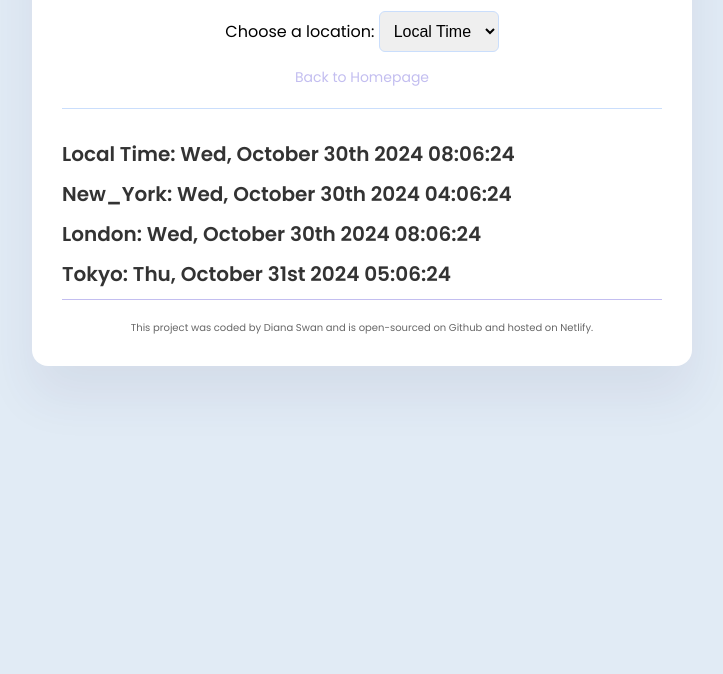
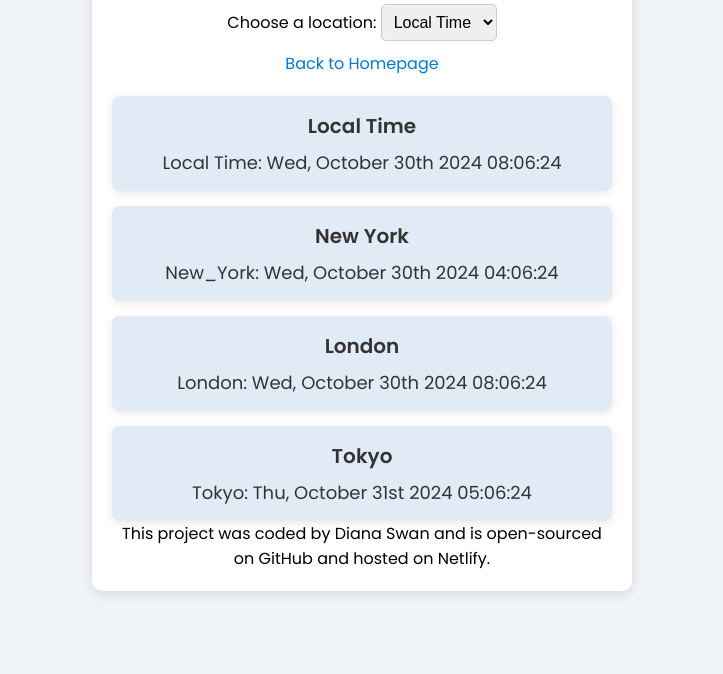
Before and after one commit to DianaSwan/worldclockplusaddonweek2, a website: page index.html in a window 1280 px wide. Shown: the part 126-800 px from the top of the page, without its empty margins (278-1001 px from the left). Drawn offline with Linux system fonts and the light colour scheme.

Commit message:
Chnaged styling to have time card and time card titles

```diff
--- a/index.html
+++ b/index.html
@@ -5,7 +5,10 @@
     <meta name="viewport" content="width=device-width, initial-scale=1.0" />
     <meta http-equiv="X-UA-Compatible" content="ie=edge" />
     <title>swanworldclock</title>
-    <link href="https://fonts.googleapis.com/css2?family=Poppins:wght@400;600&display=swap" rel="stylesheet" />
+    <link
+      href="https://fonts.googleapis.com/css2?family=Poppins:wght@400;600&display=swap"
+      rel="stylesheet"
+    />
     <link rel="stylesheet" href="src/styles.css" />
   </head>
   <body>
@@ -25,15 +28,38 @@
       </header>
       <main>
         <div class="time-display">
-          <h2 id="local-time">Local Time: --:--</h2>
-          <h2 id="time-zone-1">New York: --:--</h2>
-          <h2 id="time-zone-2">London: --:--</h2>
-          <h2 id="time-zone-3">Tokyo: --:--</h2>
-  </div>
-</main>
-<footer>
-  This project was coded by Diana Swan and is open-sourced on Github and hosted on Netlify.
-</footer>
+          <div class="time-card">
+            <span class="time-card-title">Local Time</span>
+            <span class="time-card-details" id="local-time"
+              >Wed, October 30th 2024 15:23:45</span
+            >
+          </div>
+          <div class="time-card">
+            <span class="time-card-title">New York</span>
+            <span class="time-card-details" id="time-zone-1"
+              >Wed, October 30th 2024 10:23:45</span
+            >
+          </div>
+          <div class="time-card">
+            <span class="time-card-title">London</span>
+            <span class="time-card-details" id="time-zone-2"
+              >Wed, October 30th 2024 15:23:45</span
+            >
+          </div>
+          <div class="time-card">
+            <span class="time-card-title">Tokyo</span>
+            <span class="time-card-details" id="time-zone-3"
+              >Wed, October 30th 2024 00:23:45</span
+            >
+          </div>
+        </div>
+      </main>
+
+      <footer>
+        This project was coded by Diana Swan and is open-sourced on GitHub and
+        hosted on Netlify.
+      </footer>
+    </div>
     <script src="src/index.js"></script>
   </body>
 </html>
--- a/src/styles.css
+++ b/src/styles.css
@@ -1,60 +1,78 @@
 body {
-  background-color: #e1ebf5;
   font-family: "Poppins", sans-serif;
+  background-color: #f0f4f8;
 }
 
 .world-clock-app {
-  background: white;
+  max-width: 500px;
   margin: 30px auto;
-  border-radius: 16px;
-  max-width: 600px;
-  box-shadow: 0 30px 50px rgba(65, 50, 100, 0.08);
-  padding: 30px;
+  padding: 20px;
+  background: #ffffff;
+  border-radius: 10px;
+  box-shadow: 0 4px 12px rgba(0, 0, 0, 0.1);
+  text-align: center;
 }
 
 header {
-  display: flex;
-  flex-direction: column;
-  align-items: center;
-  text-align: center;
-  border-bottom: 1px solid #cadefc;
-  padding: 0 0 20px 0;
+  margin-bottom: 20px;
 }
 
 h1 {
-  font-size: 24px;
+  font-size: 28px;
   color: #333;
 }
 
 .location-select {
-  margin-top: 10px;
-  padding: 10px;
+  padding: 8px;
+  border-radius: 5px;
+  border: 1px solid #ccc;
   font-size: 16px;
-  border-radius: 6px;
-  border: 1px solid #cadefc;
 }
 
 .homepage-link {
-  margin-top: 15px;
-  font-size: 14px;
-  color: #c3bef0;
+  display: block;
+  margin-top: 10px;
+  color: #007acc;
   text-decoration: none;
 }
 
-.time-display {
-  margin-top: 30px;
+.homepage-link:hover {
+  color: #005ea0;
 }
 
-.time-display h2 {
+.time-display {
+  display: flex;
+  flex-direction: column;
+  gap: 15px;
+  margin-top: 20px;
+}
+
+.time-card {
+  background: #e1ebf5;
+  padding: 15px;
+  border-radius: 8px;
+  font-size: 18px;
+  color: #333;
+  box-shadow: 0 2px 8px rgba(0, 0, 0, 0.1);
+  transition: transform 0.2s ease;
+  display: flex;
+  flex-direction: column;
+  align-items: center;
+}
+
+.time-card:hover {
+  transform: scale(1.05);
+  background: #d0e2f2;
+}
+
+.time-card-title {
+  font-weight: bold;
   font-size: 20px;
-  margin: 10px 0;
+  margin-bottom: 8px;
   color: #333;
 }
 
-footer {
-  text-align: center;
-  font-size: 10px;
-  color: rgba(0, 0, 0, 0.6);
-  padding-top: 20px;
-  border-top: 1px solid #c3bef0;
+.time-card-time {
+  font-size: 18px;
+  color: #555;
 }
```
